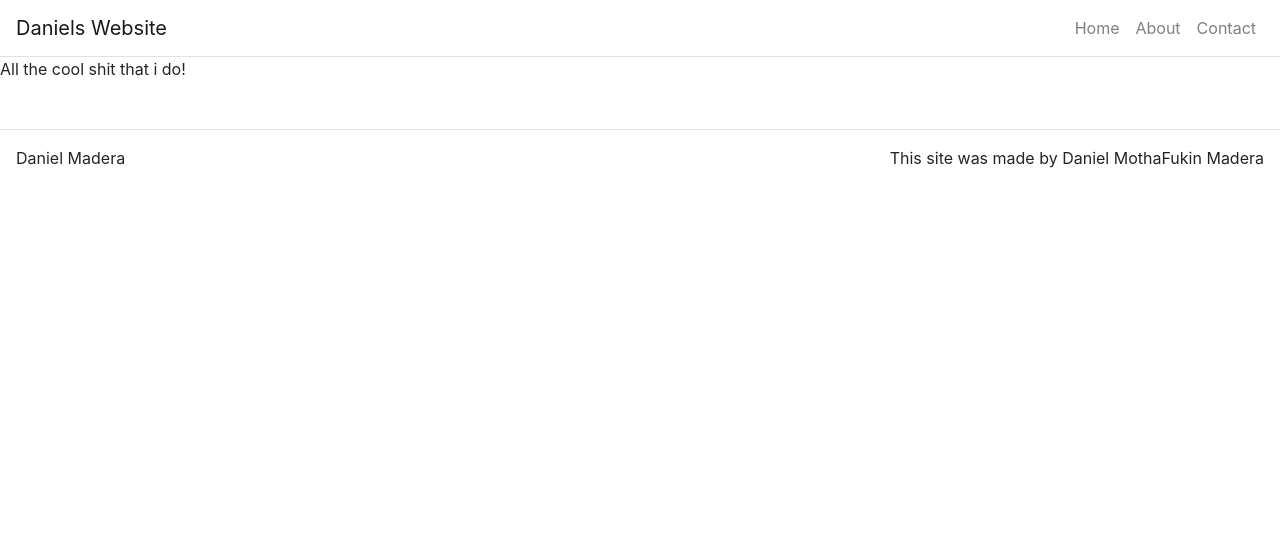
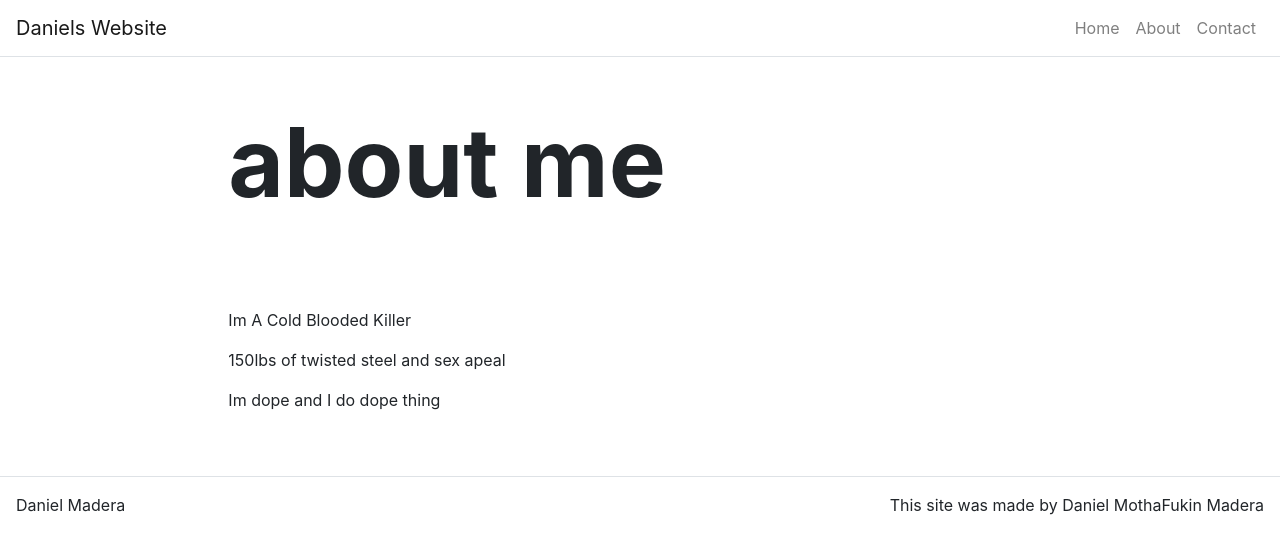
Before and after one commit to dmadera0/personal-site, a React (Create React App) app: page /about in a window 1280 px wide. Shown: the top 554 px of the page. Built offline with nearby package versions, Linux system fonts and the light colour scheme.

Commit message:
structure of about me

```diff
--- /dev/null
+++ b/src/components/Content.js
@@ -0,0 +1,21 @@
+import React from 'react'
+import Container from 'react-bootstrap/Container'
+import Row from 'react-bootstrap/Row'
+import Col from 'react-bootstrap/Col'
+
+function Content(props){
+
+    return(
+        <Container fluid= {true}>
+            <Row className='justify-content-center'>
+                <Col md={8}>
+                    {props.children}
+                </Col>
+            </Row>
+        </Container>
+        )
+    }
+
+
+
+export default Content;
--- a/src/pages/AboutPage.js
+++ b/src/pages/AboutPage.js
@@ -1,9 +1,19 @@
 import React from 'react'
+import Jumbo from '../components/Jumbo'
+import Content from '../components/Content'
 
 function AboutPage(props){
 
     return(
-        <p>All the cool shit that i do!</p>
+        <div>
+            <Jumbo title={props.title}/>
+
+            <Content>
+                <p>Im A Cold Blooded Killer</p>
+                <p>150lbs of twisted steel and sex apeal</p>
+                <p>Im dope and I do dope thing</p>
+            </Content>
+        </div>
     )
 
 }
```
Also changed, not shown: 1 other file (tests, documents, lock files or other folders).
